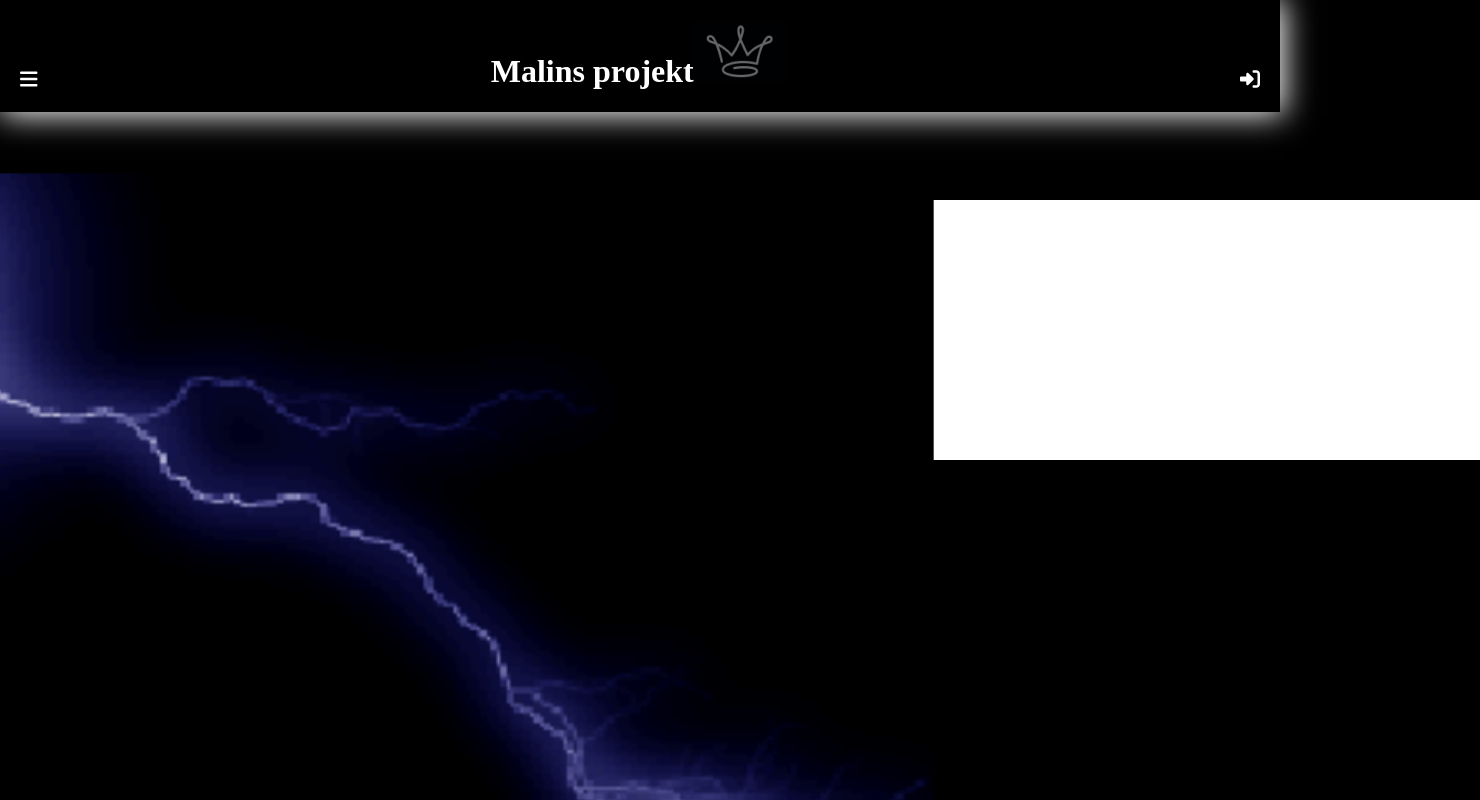
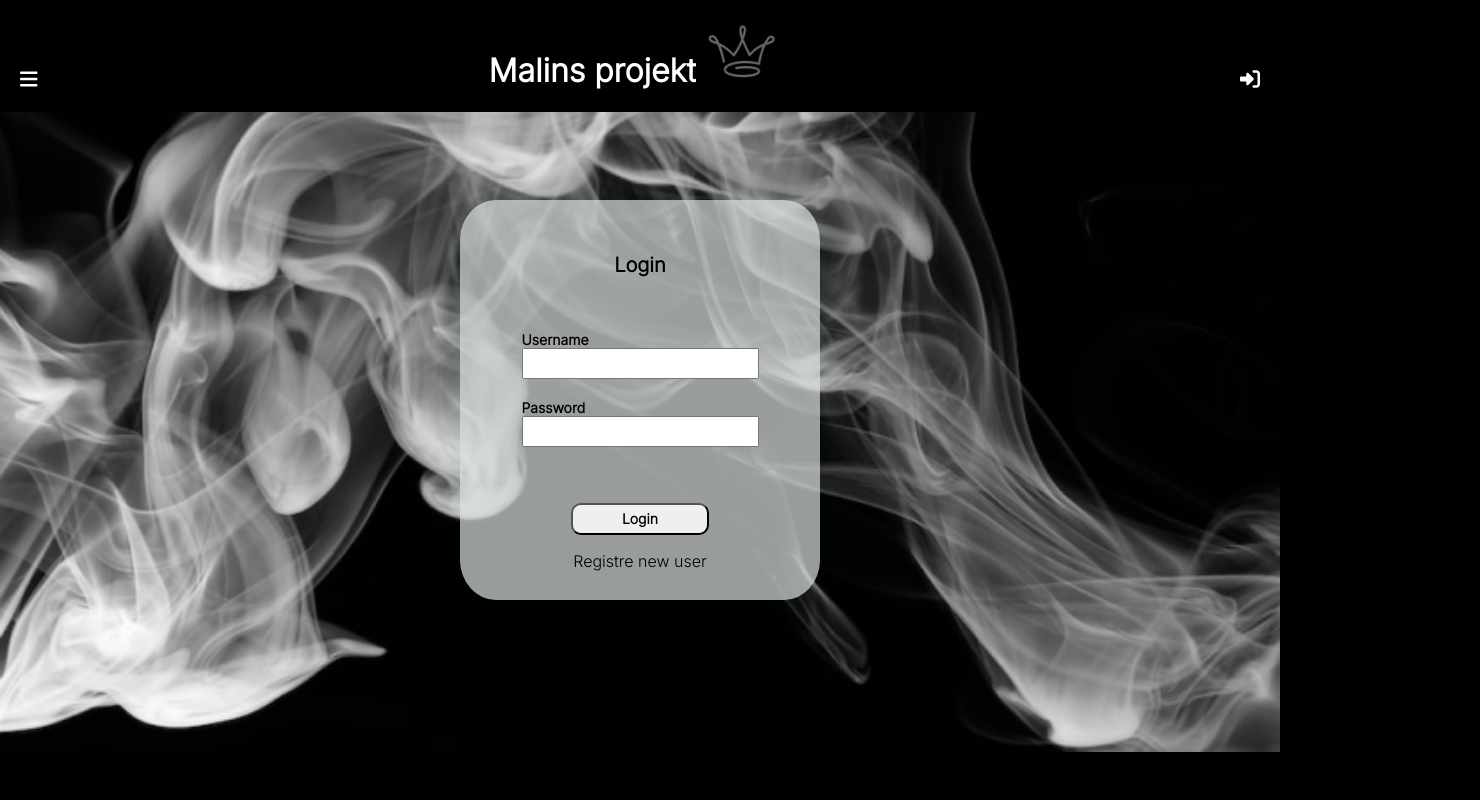
Before and after one commit to MalinJ123/TODO-project, a React (Vite) app: page / in a window 1280 px wide. Both pictures are taken after a click on the element 1250 px from the left and 80 px from the top of the page. Shown: the top 800 px of the page, 1480 px wide, since content can reach past the window. Built offline with nearby package versions, Linux system fonts and the light colour scheme.

Commit message:
login overlay looks good

```diff
--- a/components/Login.jsx
+++ b/components/Login.jsx
@@ -1,10 +1,8 @@
-
 import React, { useState } from 'react';
 import { faSignInAlt } from '@fortawesome/free-solid-svg-icons';
 import { FontAwesomeIcon } from '@fortawesome/react-fontawesome';
-import '../stylesheet/login.css'
+import '../stylesheet/login.css';
 function Login() {
-
 	const [isLoginOverlayOpen, setIsLoginOverlayOpen] = useState(false);
 
 	const handleLoginClick = () => {
@@ -16,16 +14,31 @@ function Login() {
 			<div onClick={handleLoginClick}>
 				<FontAwesomeIcon icon={faSignInAlt} />
 			</div>
-
 			{/* You can conditionally render your overlay based on isOverlayOpen */}
 			{isLoginOverlayOpen && (
 				<div className="login-overlay">
+					<h1 className="login-title">Login</h1>
 					{/* Your overlay content goes here */}
-
+					<div className="username-container">
+						<label className="username" htmlFor="username">
+							Username
+						</label>
+						<input className="lable" type="text" id="username" />
+					</div>
+					<div className="password-container">
+						<label className="username" htmlFor="username">
+							Password
+						</label>
+						<input className="lable" type="text" id="username" />
+					</div>
+					<button className="login-btn">Login</button>
+          <p className="registre-user">Registre new user</p>
 				</div>
 			)}
 		</>
 	);
 }
-export default Login
-{/* <FontAwesomeIcon icon={faSignInAlt} /> */}
+export default Login;
+{
+	/* <FontAwesomeIcon icon={faSignInAlt} /> */
+}
--- a/components/lightning.jsx
+++ /dev/null
@@ -1,27 +0,0 @@
-import React, { useState } from 'react';
-import '../stylesheet/lightning.css'; // Create a CSS file for styling
-
-function Lightning() {
-  const [position, setPosition] = useState(0); // Initial position
-
-  // Function to move the lightning
-  const moveLightning = () => {
-    // Calculate the new position
-    const newPosition = position + 10; // Adjust the value for speed
-    setPosition(newPosition);
-
-    // Reset the position if it goes off-screen
-    if (newPosition >= window.innerWidth) {
-      setPosition(-100); // Adjust this value to start from outside the screen
-    }
-  };
-
-  // Use a CSS class to style the lightning
-  return (
-    <div className="lightning" style={{ left: `${position}px` }}>
-      ⚡
-    </div>
-  );
-}
-
-export default Lightning;
--- a/components/menu.jsx
+++ b/components/menu.jsx
@@ -16,10 +16,8 @@ function Menu() {
       <FontAwesomeIcon icon={faBars} />
     </div>
 
-      {/* You can conditionally render your overlay based on isOverlayOpen */}
       {isOverlayOpen && (
         <div className="overlay">
-          {/* Your overlay content goes here */}
 
         </div>
       )}
--- a/index.html
+++ b/index.html
@@ -2,6 +2,7 @@
 <html lang="en">
   <head>
     <meta charset="UTF-8" />
+
     <link rel="icon" type="image/svg+xml" href="/vite.svg" />
     <meta name="viewport" content="width=device-width, initial-scale=1.0" />
     <title>TO DO</title>
--- a/routes/Start.jsx
+++ b/routes/Start.jsx
@@ -3,16 +3,22 @@ import React, { useState } from 'react';
 import Kippis from '../components/kippis.jsx';
 import Menu from '../components/menu.jsx';
 import crownClown from '../src/assets/crownClown.jpg';
-import { FontAwesomeIcon } from '@fortawesome/react-fontawesome';
-import { faBars, faSignInAlt } from '@fortawesome/free-solid-svg-icons';
-import lightning from '../src/assets/lightning.jpg';
-import Lightning from '../components/lightning.jsx';
+// import lightning from '../src/assets/lightning.jpg';
 import Login from '../components/Login.jsx';
+import smoke from '../src/assets/smoke.png'
 
 function Start() {
+
+	const backgroundStyle = {
+    backgroundImage: `url(${smoke})`,
+    backgroundSize: 'cover',
+    backgroundPosition: 'center',
+    backgroundRepeat: 'no-repeat',
+    minHeight: '80vh',  };
+
 	return (
 		<>
-			<div className="image-wrapper">
+			<div>
 				<div className="header-container">
 					<div className="menu">
 						<div className="icon menu">
@@ -29,10 +35,12 @@ function Start() {
 					<Login/>
 					</div>
 				</div>
+				<div style={backgroundStyle}>
+
 				{/* <Kippis /> */}
+				</div>
 			</div>
-			<img className="lightning" src={lightning} alt="pic of lightning" />
-			{/* <Lightning /> */}
+			{/* <img className="lightning" src={lightning} alt="pic of lightning" /> */}
 		</>
 	);
 }
--- a/stylesheet/lightning.css
+++ b/stylesheet/lightning.css
@@ -6,7 +6,6 @@
 
 @keyframes move {
   0% {
-    /* top:100px; */
     left: -100px; /* Adjust the starting position */
   }
   100% {
--- a/stylesheet/login.css
+++ b/stylesheet/login.css
@@ -1,10 +1,51 @@
 
-.login-overlay{
-  background-color: white;
-  width: 100%;
-  height: 13em;
-  position: absolute;
-  top: 10em;
-  left: 10em;
-  /* box-shadow: 0px 20px 20px 20px white; */
+.login-overlay {
+
+  background-color: rgba(222, 227, 226, 0.689);
+	width: 18em;
+	height: 20em;
+	border-radius: 10%;
+	display: flex;
+	flex-direction: column;
+	align-items: center;
+	justify-content: center;
+	position: fixed;
+	top: 0;
+	left: 0;
+	right: 0;
+	bottom: 0;
+	margin: auto;
 }
+
+.login-title {
+	color:var(--font-color);
+	font-size: 20px;
+	margin-top: 2em;
+	display: flex;
+}
+.username-container {
+	margin: 2em 0 1em 0;
+}
+.lable {
+	width: 237px;
+	height: 31px;
+}
+.username {
+	color:var(--font-color);
+	font-size: 14px;
+	display: flex;
+  font-weight: bold;
+}
+
+.login-btn {
+	margin-top: 4em;
+	border-radius: 10px;
+	font-size: 14px;
+	padding: 0.4em 3.5em;
+  font-weight: bold;
+}
+.registre-user {
+	color:var(--font-color);
+	font-size: 16px;
+
+}
--- a/stylesheet/start.css
+++ b/stylesheet/start.css
@@ -1,6 +1,13 @@
+@import url('https://fonts.googleapis.com/css2?family=Inter:wght@300&display=swap');
+
+:root{
+	--font-color: black;
+}
+
 /* start.css */
 * {
 	box-sizing: border-box;
+	font-family: 'Inter', sans-serif;
 }
 body {
 	margin: 0;
@@ -76,7 +83,7 @@ width: 50em;
 .showKippisBtn {
 	position: absolute;
 	transform: translate(-550%, 1140%);
-	color: rgb(0, 0, 0);
+	color:var(--font-color);
 	top: 15%;
 	left: 50%;
 }
```
Also changed, not shown: src/assets/smoke.png (added). Lines whose indentation alone changed are shown as unchanged.
